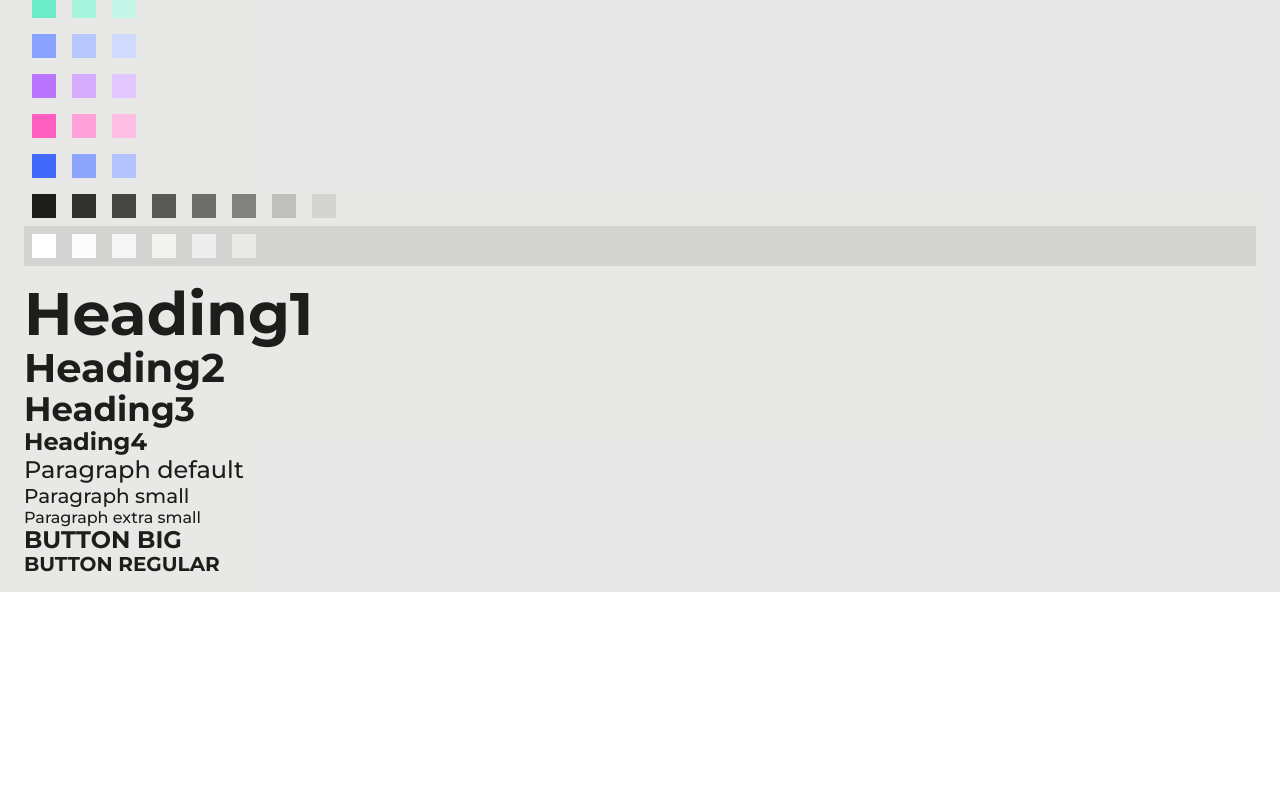
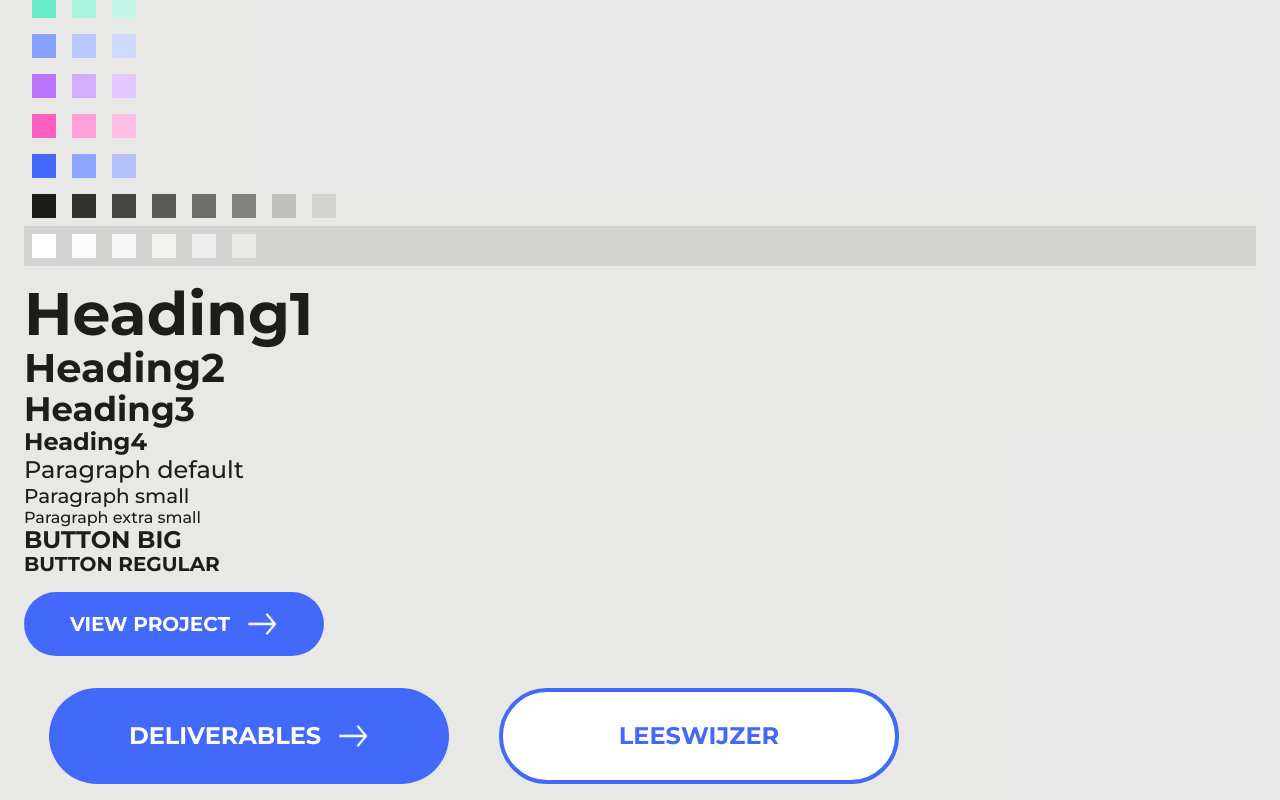
Before and after one commit to metteghijsen/semester6-website, a Nuxt app in the folder frontend/: page /playground/mette in a window 1280 px wide. Shown: the part 318-1118 px from the top of the page. Before the commit the page ends 910 px from the top, so only its background shows below. Built offline with nearby package versions, Linux system fonts and the light colour scheme.

Commit message:
Feature: Started working on button component

```diff
--- /dev/null
+++ b/frontend/components/ui/Button.vue
@@ -0,0 +1,97 @@
+<template>
+  <a v-if="type === 'href'" :href="to" class="primary" :class="{primary : primary, secondary: secondary, big: big, regular: regular}">
+    <div v-if="big">
+      <UiTypography type="p" size="button-big" :color="{primary: 'text-white100', secondary: 'text-darkblue100'}">
+        {{ label }}
+      </UiTypography>
+    </div>
+    <div v-else>
+      <UiTypography type="p" size="button-regular" :color="{primary: 'text-white100', secondary: 'text-darkblue100'}">
+        {{ label }}
+      </UiTypography>
+    </div>
+    <img v-if="arrow === true" src="/img/arrow-right.png" alt="arrow-right" class="w-4 ml-2">
+  </a>
+
+  <NuxtLink v-else-if="type === 'router-link'" :to="to" class="primary" :class="{primary : primary, secondary: secondary, big: big, regular: regular}">
+    <div v-if="big">
+      <UiTypography type="p" size="button-big" :color="{primary: 'text-white100', secondary: 'text-darkblue100'}">
+        {{ label }}
+      </UiTypography>
+    </div>
+    <div v-else>
+      <UiTypography type="p" size="button-regular" :color="{primary: 'text-white100', secondary: 'text-darkblue100'}">
+        {{ label }}
+      </UiTypography>
+    </div>
+    <img v-if="arrow === true" src="/img/arrow-right.png" alt="arrow-right" class="w-4 ml-2">
+  </NuxtLink>
+
+  <button v-else class="primary" :class="{primary : primary, secondary: secondary, big: big, regular: regular}" @click="$emit('click')">
+    <div v-if="big">
+      <UiTypography type="p" size="button-big" :color="{primary: 'text-white100', secondary: 'text-blue100'}">
+        {{ label }}
+      </UiTypography>
+    </div>
+    <div v-else>
+      <UiTypography type="p" size="button-regular" :color="{primary: 'text-white100', secondary: 'text-blue100'}">
+        {{ label }}
+      </UiTypography>
+    </div>
+    <img v-if="arrow === true" src="/img/arrow-right.png" alt="arrow-right" class="w-4 ml-2">
+  </button>
+</template>
+
+<script lang="ts">
+export default defineComponent({
+  props: {
+    to: {
+      type: String,
+      default: ''
+    },
+    label: {
+      type: String,
+      default: 'Button',
+      required: true
+    },
+    primary: Boolean,
+    secondary: Boolean,
+    disabled: Boolean,
+    arrow: Boolean,
+    big: Boolean,
+    regular: Boolean
+  },
+  emits: ['click'],
+  computed: {
+    type () {
+      if (this.to && !this.disabled) {
+        return this.to.startsWith('http') ? 'href' : 'router-link'
+      } else {
+        return 'btn'
+      }
+    }
+  }
+})
+</script>
+
+  <style lang="postcss" scoped>
+  .btn{
+    @apply rounded-full justify-center items-center flex w-full
+  }
+
+  .big{
+    @apply py-4 max-h-12
+  }
+
+  .regular{
+    @apply py-2 max-h-9
+  }
+
+  .primary{
+    @apply btn bg-darkblue100 text-white100
+  }
+
+  .secondary{
+    @apply btn bg-white100 text-darkblue100 border-solid border-darkblue100 border-4
+  }
+  </style>
--- a/frontend/pages/playground/mette.vue
+++ b/frontend/pages/playground/mette.vue
@@ -90,6 +90,18 @@
           Button Regular
         </UiTypography>
       </div>
+      <div class="w-[300px] my-2">
+        <UiButton label="view project" primary regular arrow />
+      </div>
+
+      <div class="flex justify-around w-[900px]">
+        <div class="w-[400px] my-2">
+          <UiButton label="deliverables" primary big arrow />
+        </div>
+        <div class="w-[400px] my-2">
+          <UiButton label="leeswijzer" secondary big />
+        </div>
+      </div>
     </div>
   </UiContainer>
 </template>
```
